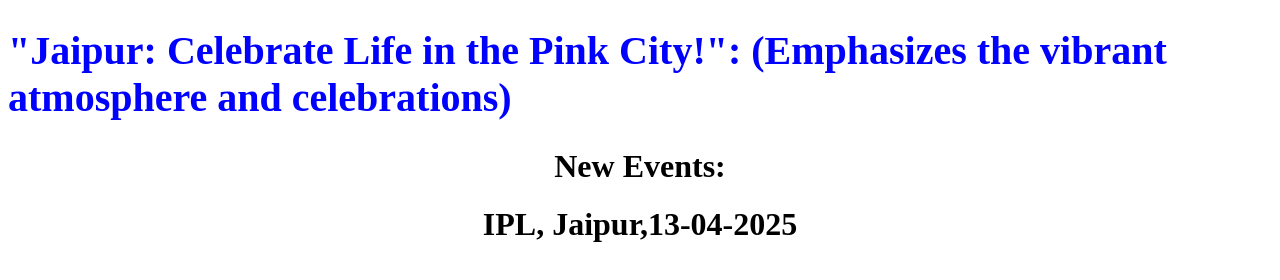
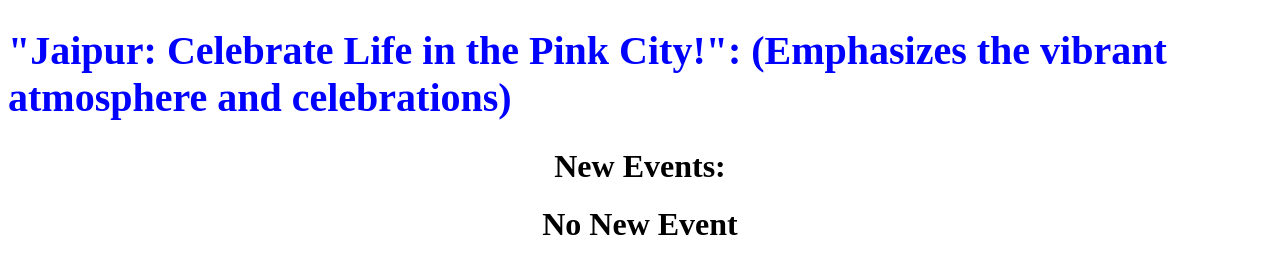
Before and after one commit to Ritesh2019/events, a plain HTML site: page index.html in a window 1280 px wide. Drawn offline with Linux system fonts and the light colour scheme.

Commit message:
new changes
new

```diff
--- a/index.html
+++ b/index.html
@@ -7,6 +7,6 @@
 <body>
 <h1 style="font-size: 40px; color: blue">"Jaipur: Celebrate Life in the Pink City!": (Emphasizes the vibrant atmosphere and celebrations) </h1>
 <h1 align="center">New Events:</h1>
-<h1 align="center" id="eventname">IPL, Jaipur,13-04-2025</h1>
+<h1 align="center" id="eventname">No New Event</h1>
 </body>
 </html>
```
